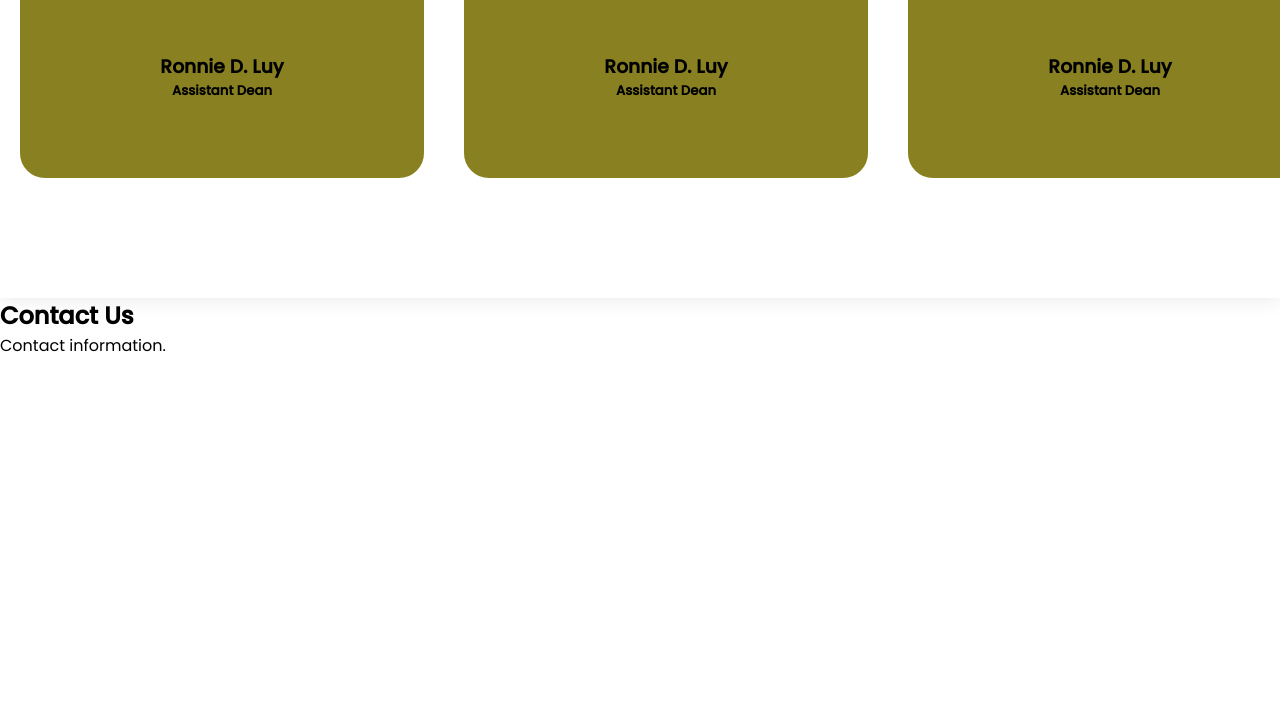
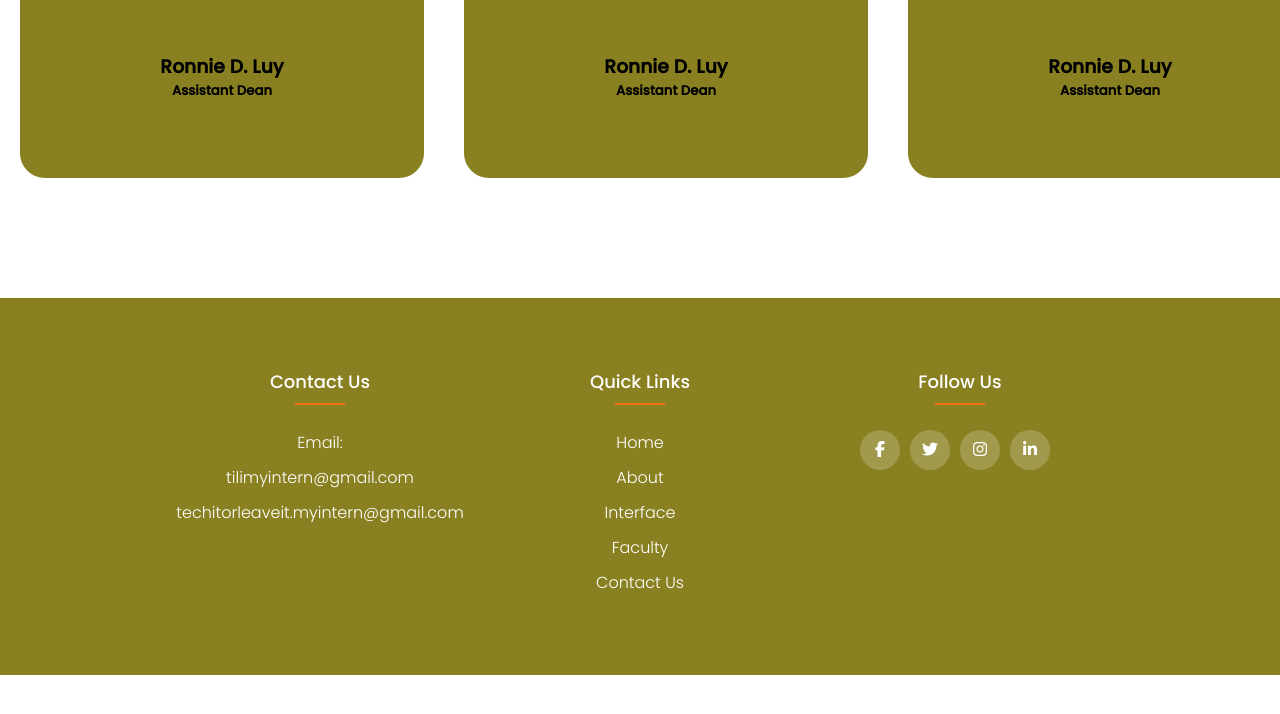
Before and after one commit to youknowmae/myintern-landingpage, an Angular app: page / in a window 1280 px wide. Shown: the part 2902-3616 px from the top of the page. Built offline with nearby package versions, Linux system fonts and the light colour scheme.

Commit message:
Contact Us

```diff
--- a/src/app/app.component.html
+++ b/src/app/app.component.html
@@ -151,6 +151,37 @@
 </div>
 
 <div id="contact" #contact class="section">
-    <h2>Contact Us</h2>
-    <p>Contact information.</p>
+  <footer class="footer">
+    <div class="container">
+        <div class="row">
+            <div class="footer-col">
+                <h4>Contact Us</h4>
+                <ul>
+                    <li><a href="#">Email:</a></li>
+                    <li><a href="#">tilimyintern&#64;gmail.com </a></li>
+                    <li><a href="#">techitorleaveit.myintern&#64;gmail.com</a></li>
+                </ul>
+            </div>
+            <div class="footer-col">
+                <h4>Quick Links</h4>
+                <ul>
+                    <li><a href="#">Home</a></li>
+                    <li><a href="#">About</a></li>
+                    <li><a href="#">Interface</a></li>
+                    <li><a href="#">Faculty</a></li>
+                    <li><a href="#">Contact Us</a></li>
+                </ul>
+            </div>
+            <div class="footer-col">
+                <h4>Follow Us</h4>
+                <div class="social-links">
+                    <a href="#"><i class="fab fa-facebook-f"></i></a>
+                    <a href="#"><i class="fab fa-twitter"></i></a>
+                    <a href="#"><i class="fab fa-instagram"></i></a>
+                    <a href="#"><i class="fab fa-linkedin-in"></i></a>
+                </div>
+            </div>
+        </div>
+    </div>
+</footer>
 </div>
--- a/src/app/app.component.scss
+++ b/src/app/app.component.scss
@@ -295,4 +295,103 @@ html {
   }
 }
 
-// Contact Us
+.container {
+  max-width: 100%;
+  margin: auto;
+}
+
+.row {
+  display: flex;
+  flex-wrap: wrap;
+  justify-content: center; // Center the columns
+}
+
+ul {
+  list-style: none;
+  padding: 0; // Remove default padding
+  margin: 0; // Remove default margin
+  text-align: center; // Center the list items
+}
+
+.footer {
+  background-color: #898121;
+  padding: 70px 0;
+  width: 100%;
+  text-align: center; // Center the text in the footer
+}
+
+.footer-col {
+  width: 25%;
+  padding: 0 15px;
+  text-align: center; // Center text in each column
+}
+
+.footer-col h4 {
+  font-size: 18px;
+  color: #ffffff;
+  margin-bottom: 35px;
+  font-weight: 500;
+  position: relative;
+}
+
+.footer-col h4::before {
+  content: '';
+  position: absolute;
+  left: 50%; // Center the line
+  bottom: -10px;
+  background-color: #EE7214;
+  height: 2px;
+  box-sizing: border-box;
+  width: 50px;
+  transform: translateX(-50%); // Center the line
+}
+
+.footer-col ul li {
+  margin-bottom: 10px; // Margin for spacing between list items
+}
+
+.footer-col ul li a {
+  font-size: 16px;
+  color: #ffffff;
+  text-decoration: none;
+  font-weight: 300;
+  display: block;
+  transition: all 0.3s ease;
+}
+
+.footer-col ul li a:hover {
+  color: #ffffff;
+  padding-left: 8px;
+}
+
+.footer-col .social-links a {
+  display: inline-block;
+  height: 40px;
+  width: 40px;
+  background-color: rgba(255, 255, 255, 0.2);
+  margin: 0 10px 10px 0;
+  text-align: center;
+  line-height: 40px;
+  border-radius: 50%;
+  color: #ffffff;
+  transition: all 0.5s ease;
+}
+
+.footer-col .social-links a:hover {
+  color: #898121;
+  background-color: #ffffff;
+}
+
+/* Responsive */
+@media (max-width: 767px) {
+  .footer-col {
+    width: 50%;
+    margin-bottom: 30px;
+  }
+}
+
+@media (max-width: 574px) {
+  .footer-col {
+    width: 100%;
+  }
+}
```
